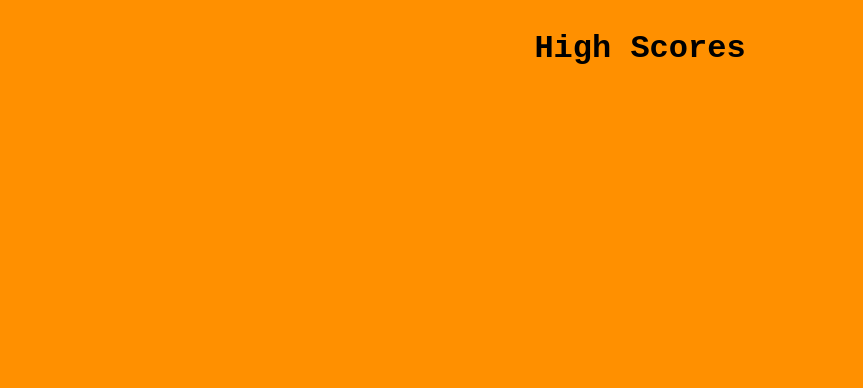
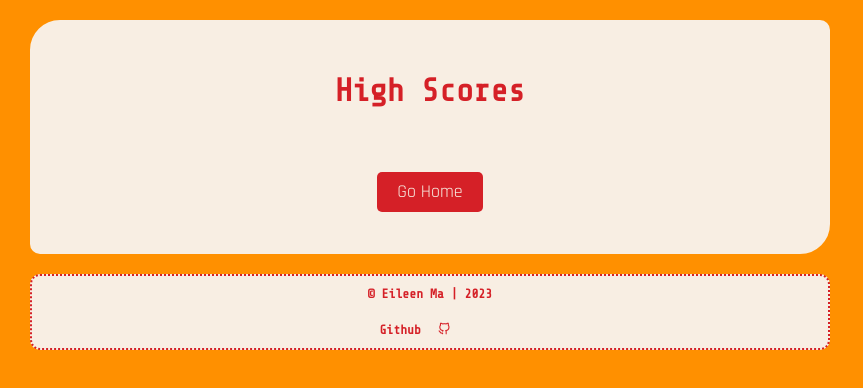
Before and after one commit to EMA1970/NEw-Coding-Quiz, a website: page highscore.html in a window 1280 px wide. Shown: the whole page, without its empty margins (0-863 px from the left). Drawn offline with nearby package versions, Linux system fonts and the light colour scheme.

Commit message:
editted footer style

```diff
--- a/assets/style/style.css
+++ b/assets/style/style.css
@@ -5,7 +5,6 @@
 @import url('https://fonts.googleapis.com/css2?family=Rajdhani&display=swap');
 /* style for universal attributes - specific elements for all the HTML elements within web page  */
 * {
-    padding: 20px;
     margin: 10px;
     font-family: 'Permanent Marker';
     box-sizing: border-box;
@@ -112,15 +111,16 @@ body.wrong {
 }
 
 /* styles for quiz buttons */
-.btn {
+.btn, btn {
     --hue: var(--hue-neutral);
     border: 1px solid hsl(var(--hue-neutral), 100%, 30%);
     background-color: hsl(var(--hue-neutral), 100%, 68%);
     border-radius: 5px;
-    padding: 5px 10px;
+    padding: 10px 20px;
     margin: 10px;
     color: #f8eee3;
     outline: none;
+    font-size: 1.5rem;
     font-family: 'Rajdhani';
     border-radius: 25px 5px;
 
@@ -147,13 +147,7 @@ body.wrong {
     color: grey;
 }
 
-/* styling for button */
-.start-btn, .next-btn, #highscores {
-    font-size: 1.5rem;
-    font-weight: bold;
-    padding: 10px 20px;
 
-}
 
 #question {
     position: relative;
@@ -208,24 +202,26 @@ h6 {
 
 /*footer section */
 footer {
-    background-color: #D52027;
-    color: #f8eee3;
+    background-color:  #f8eee3;
+    color: #D52027;
     display: flex;
     width: 800px;
     max-width: 80%;
-    height: 50px;
-    padding: 0px;
+    height: auto;
+    padding: 0px 0px;
     position: relative;
+    top: 10px;
     right: 0;
     bottom: 0;
     left: 0;
     flex-direction: column;
     text-align: center;
-    line-height: 1.5em;
-    border-radius: 30px 5px;
-}
-
-footer h4 {
-    justify-content: space-between;
+    line-height: 1em;
+    border: 2px dotted;
+    border-radius: 10px;
 
 }
+footer h4 .icon, footer h4 {
+    padding: 0px;
+    font-size: .8rem;
+}
--- a/highscore.html
+++ b/highscore.html
@@ -5,8 +5,11 @@
     <meta http-equiv="X-UA-Compatible" content="IE=edge">
     <meta name="viewport" content="width=device-width, initial-scale=1.0">
     <title>High scores</title>
+    <!-- link for icons -->
+    <link rel="stylesheet" href="https://unicons.iconscout.com/release/v4.0.0/css/line.css">
     <!-- style reset -->
     <link rel="stylesheet" href="/assets/style/normalize.css">
+    <link rel="stylesheet" href="/assets/style/style.css">
     <link rel="stylesheet" href="/assets/style/highscores.css">
     <link rel="stylesheet" href="/assets/style/app.css">
 </head>
@@ -16,10 +19,17 @@
         <div id="highScores" class="flex-center flex-column">
             <h1 id="finalScore"> High Scores</h1>
             <ul id="highScoresList"> </ul>
-            <a href="/index.html" id="btn"></a>
+            <a href="/index.html" class="btn" >Go Home</a>
         </div>
     </section>
 
+
+    <footer>
+        <h4> &copy; Eileen Ma | 2023 </h4>
+        <h4>
+            Github <i class="uil uil-github-alt icon" ><a href="https://github.com/ema1970"></a></i>
+        </h4>
+    </footer>
 
 
     <script src="/assets/scripts/highscores.js"></script>
```
Also changed, not shown: end.html (+3 -0 lines), index.html (+7 -3 lines).
